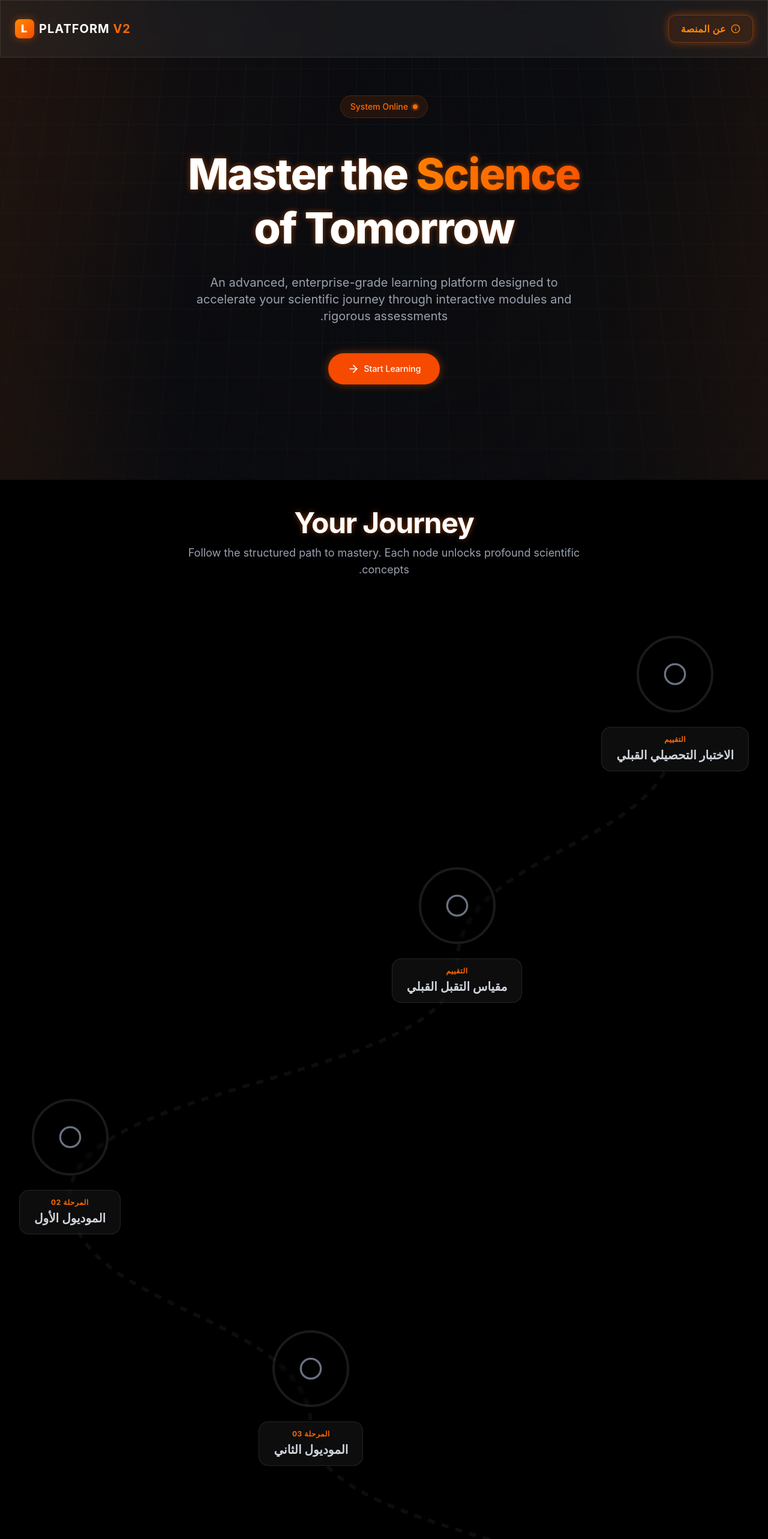
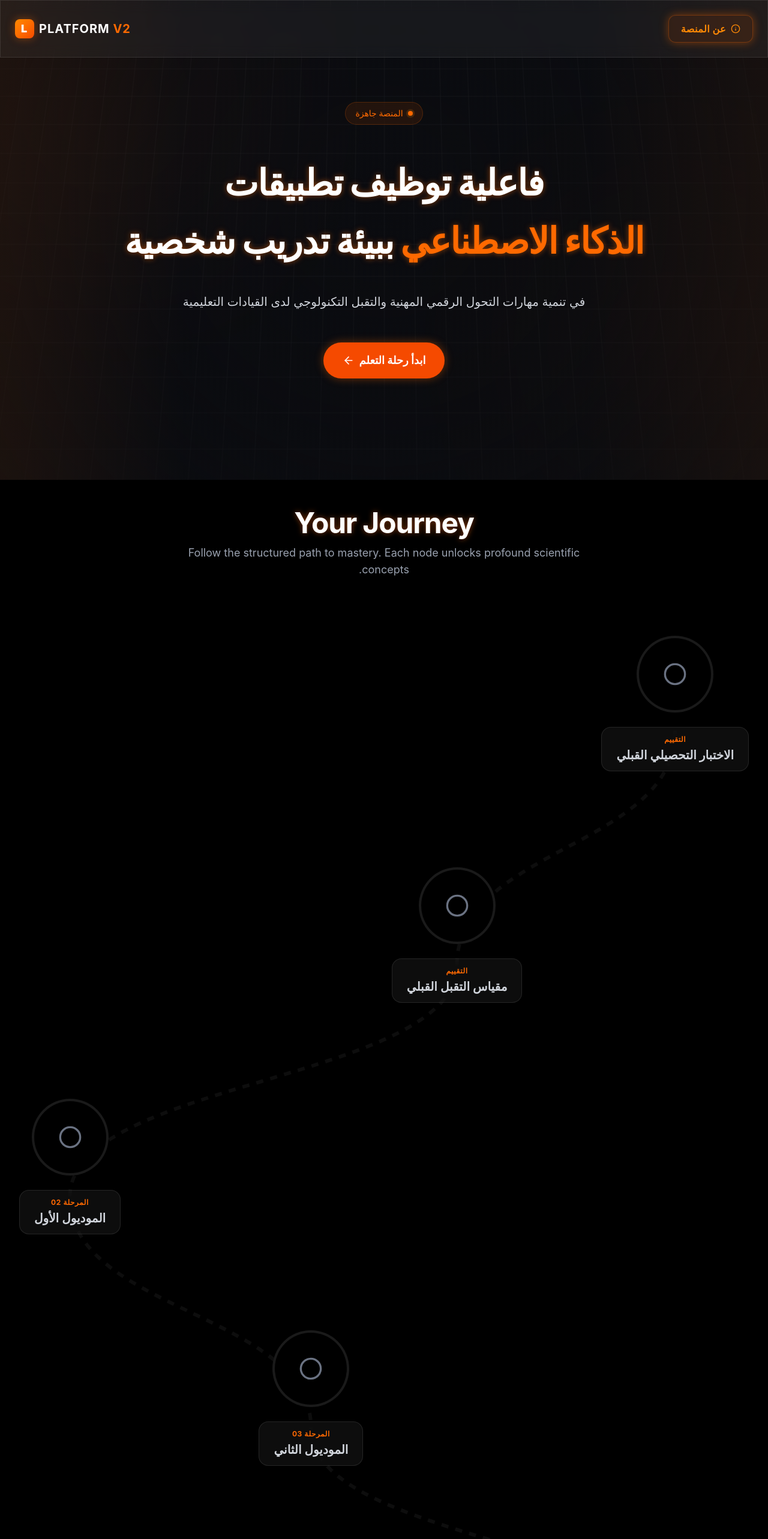
Before and after one commit to ziadeslam-git/Learning-Platform-v2, a React (Vite) app: page / in a window 1280 px wide. Shown: the top 2566 px of the page at 60% size. Built offline with nearby package versions, Linux system fonts and the light colour scheme.

Commit message:
UI Fixes: make timeline nodes solid black to obscure background path, update Hero text to Arabic

```diff
--- a/src/features/hero/Hero.tsx
+++ b/src/features/hero/Hero.tsx
@@ -11,27 +11,27 @@ export function Hero() {
         transition={{ duration: 0.8, ease: 'easeOut' }}
         className="text-center z-10 max-w-4xl mx-auto flex flex-col items-center gap-8"
       >
-        <div className="inline-flex items-center gap-2 px-4 py-2 rounded-full glass-orange text-orange-500 font-medium text-sm mb-4">
+        <div className="inline-flex items-center gap-2 px-4 py-2 rounded-full glass-orange text-orange-500 font-medium text-sm mb-4 font-arabic">
           <span className="relative flex h-2 w-2">
             <span className="animate-ping absolute inline-flex h-full w-full rounded-full bg-orange-400 opacity-75"></span>
             <span className="relative inline-flex rounded-full h-2 w-2 bg-orange-500"></span>
           </span>
-          System Online
+          المنصة جاهزة
         </div>
 
-        <h1 className="text-5xl md:text-7xl font-extrabold tracking-tight text-white glow-text leading-tight">
-          Master the <span className="text-transparent bg-clip-text bg-gradient-to-r from-orange-400 to-orange-600">Science</span>
-          <br /> of Tomorrow
+        <h1 className="text-4xl md:text-5xl lg:text-6xl font-extrabold tracking-tight text-white glow-text leading-relaxed font-arabic">
+          فاعلية توظيف تطبيقات <br className="hidden md:block" />
+          <span className="text-orange-500">الذكاء الاصطناعي</span> ببيئة تدريب شخصية
         </h1>
 
-        <p className="text-lg md:text-xl text-gray-400 max-w-2xl">
-          An advanced, enterprise-grade learning platform designed to accelerate your scientific journey through interactive modules and rigorous assessments.
+        <p className="text-lg md:text-xl text-gray-300 max-w-3xl leading-loose font-arabic">
+          في تنمية مهارات التحول الرقمي المهنية والتقبل التكنولوجي لدى القيادات التعليمية
         </p>
 
         <div className="mt-4 flex flex-col sm:flex-row gap-4 w-full sm:w-auto justify-center">
           <GlowButton onClick={() => window.scrollTo({ top: window.innerHeight, behavior: 'smooth' })}>
-            Start Learning
-            <ArrowRight className="w-5 h-5" />
+            <span className="font-arabic font-bold text-lg">ابدأ رحلة التعلم</span>
+            <ArrowRight className="w-5 h-5 rotate-180" />
           </GlowButton>
         </div>
       </motion.div>
--- a/src/features/timeline/TimelineNode.tsx
+++ b/src/features/timeline/TimelineNode.tsx
@@ -52,10 +52,10 @@ export function TimelineNode({ node, index }: TimelineNodeProps) {
       <button
         onClick={handleNavigation}
         className={cn(
-          'w-24 h-24 md:w-32 md:h-32 rounded-full flex items-center justify-center border-4 transition-all duration-500 hover:scale-105 cursor-pointer backdrop-blur-[2px]',
-          isActive ? 'border-orange-500 bg-transparent shadow-[0_0_30px_rgba(249,115,22,0.4)]' :
-          isCompleted ? 'border-orange-400/50 bg-transparent' :
-          'border-white/10 bg-transparent hover:border-orange-500/30'
+          'w-24 h-24 md:w-32 md:h-32 rounded-full flex items-center justify-center border-4 transition-all duration-500 hover:scale-105 cursor-pointer z-10',
+          isActive ? 'border-orange-500 bg-black shadow-[0_0_30px_rgba(249,115,22,0.4)]' :
+          isCompleted ? 'border-orange-400/50 bg-black' :
+          'border-white/10 bg-black hover:border-orange-500/30'
         )}
       >
         {isCompleted && <CheckCircle className="w-10 h-10 md:w-12 md:h-12 text-orange-400" />}
```
